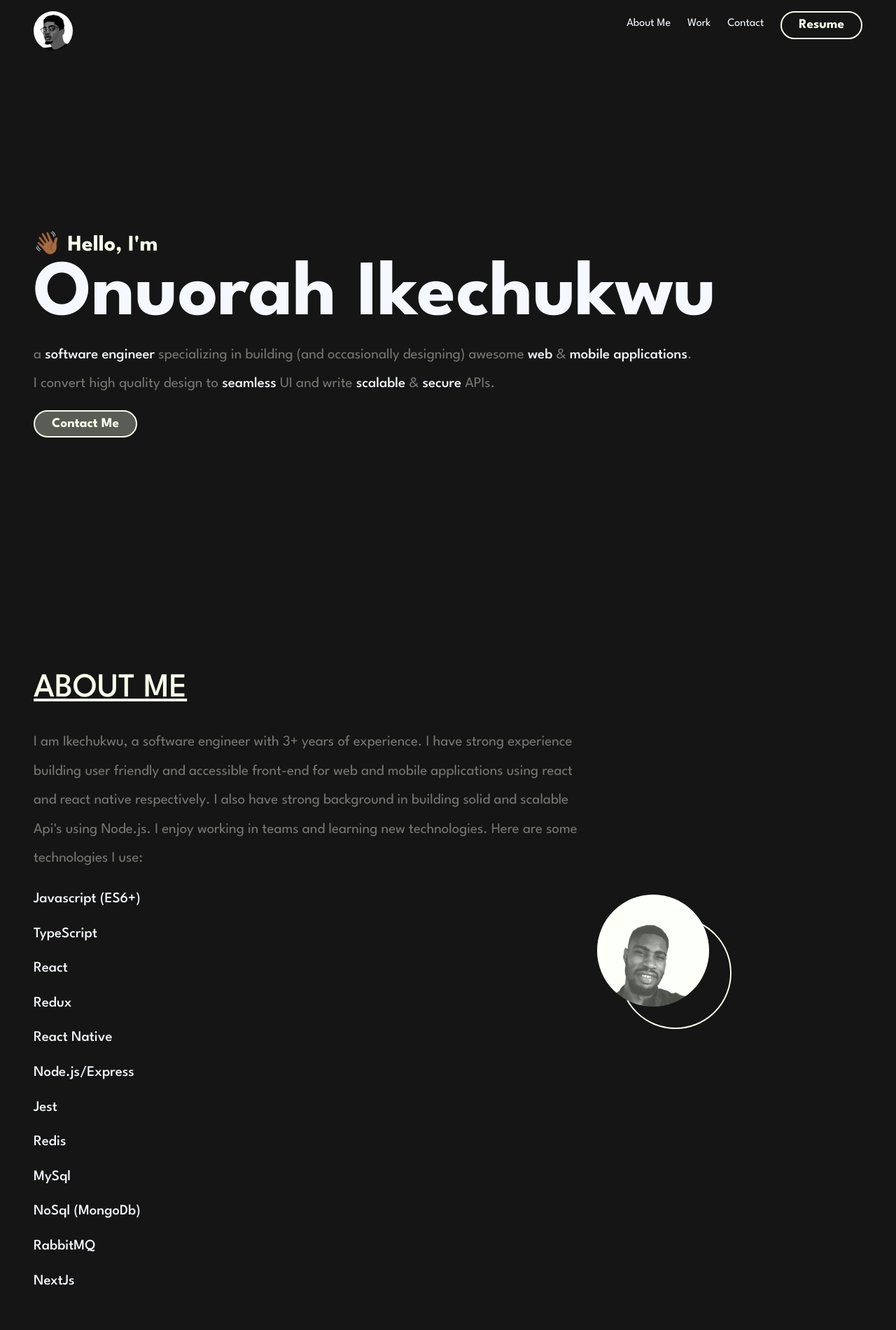
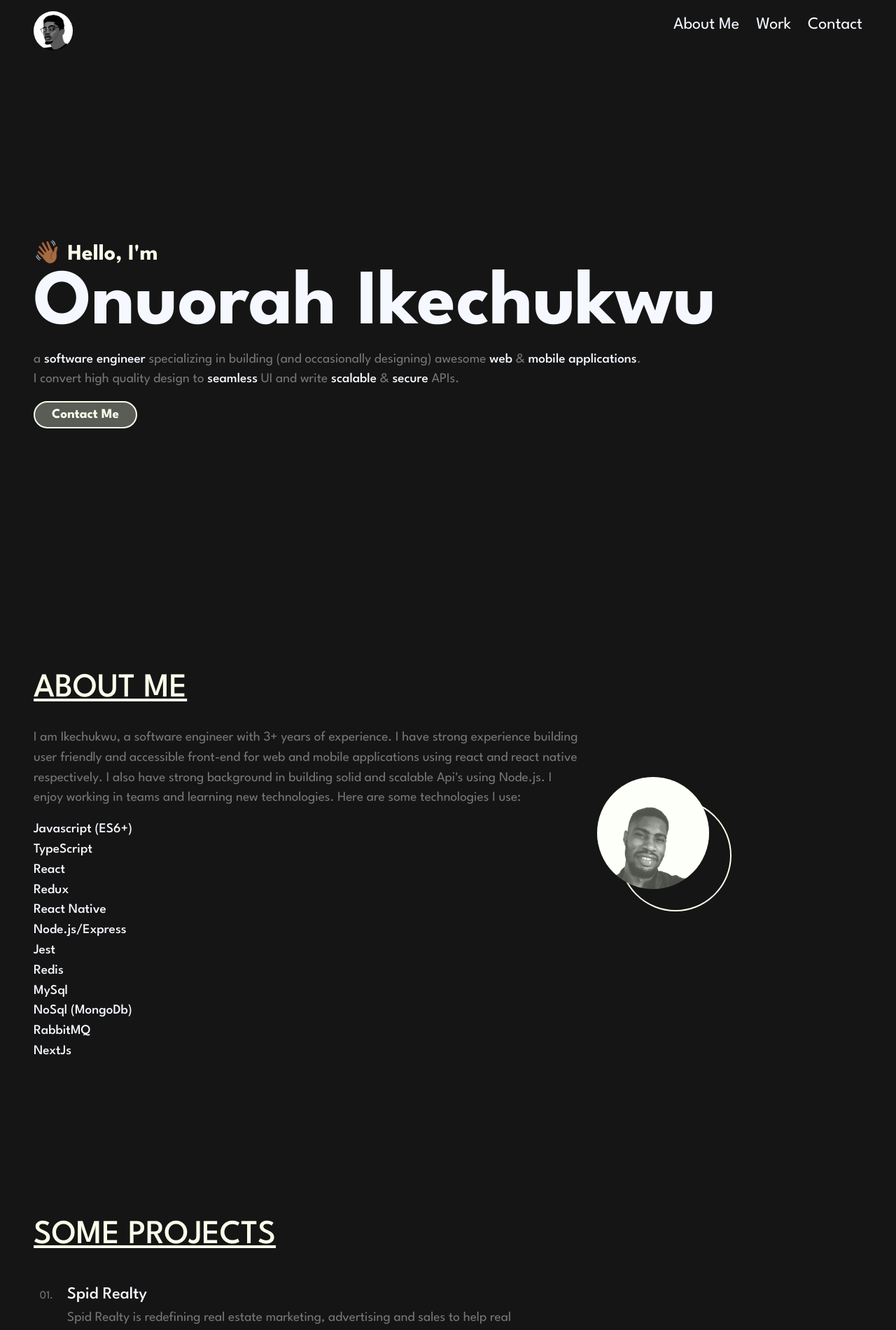
Before and after one commit to ikecodes/portfolio_v3, a React (Create React App) app: page / in a window 1280 px wide. Shown: the top 1900 px of the page at 70% size. Built offline with nearby package versions, Linux system fonts and the light colour scheme.

Commit message:
portfolio update

```diff
--- a/src/components/About.tsx
+++ b/src/components/About.tsx
@@ -110,10 +110,10 @@ const List = styled.ul`
   /* list-style-type: "</> "; */
   color: ${colors.dim};
   & div:not(:last-child) {
-    margin-bottom: 0.5rem;
+    /* margin-bottom: 0.5rem; */
   }
   & li {
-    font-size: 1rem;
+    font-size: 1rem !important;
   }
 `;
 const ListItem = styled.div`
--- a/src/components/Work.tsx
+++ b/src/components/Work.tsx
@@ -18,7 +18,7 @@ interface Props {
 const Work = () => {
   return (
     <div className='my-5' id='work'>
-      <Header>some projects i've worked on</Header>
+      <Header>some projects</Header>
       {/* <Ps>
         Please note the content for some of these have not been updated, but all
         funtionalities work.
--- a/src/index.css
+++ b/src/index.css
@@ -44,7 +44,7 @@ li,
 span,
 p {
   font-size: 1rem;
-  line-height: 2 !important;
+  line-height: 1.5 !important;
 }
 
 /* website scrollbar */
--- a/src/layouts/Nav.tsx
+++ b/src/layouts/Nav.tsx
@@ -4,10 +4,10 @@ import styled from "styled-components";
 import Logo from "../assets/images/head.jpg";
 import NavItemLg from "./NavItemLg";
 import menus from "../constants/menus";
-import Button from "../shared/Button";
+// import Button from "../shared/Button";
 import colors from "../constants/colors";
 import NavSm from "./NavSm";
-import urls from "../constants/urls";
+// import urls from "../constants/urls";
 import { motion } from "framer-motion";
 
 const Nav = () => {
@@ -71,9 +71,9 @@ const Nav = () => {
                 {menus.map((menu) => (
                   <NavItemLg key={menu.id} menu={menu} />
                 ))}
-                <a href={urls.resume} target='_blank' rel='noreferrer'>
+                {/* <a href={urls.resume} target='_blank' rel='noreferrer'>
                   <Button>resume</Button>
-                </a>
+                </a> */}
               </ul>
             </NavMenu>
           </motion.div>
--- a/src/layouts/NavItemLg.tsx
+++ b/src/layouts/NavItemLg.tsx
@@ -30,7 +30,7 @@ const NavItem = styled.li`
   /* align-items: center; */
   text-transform: capitalize;
   transform-origin: left;
-  font-size: 1rem;
+  font-size: 1.5rem;
   &:hover div {
     width: 100%;
     opacity: 1;
--- a/src/layouts/NavSm.tsx
+++ b/src/layouts/NavSm.tsx
@@ -29,11 +29,11 @@ const NavSm: React.FC<Props> = ({ isAnimating, setIsAnimating }) => {
               </Heading>
             </div>
           ))}
-          <Heading className='ms-3'>
+          {/* <Heading className='ms-3'>
             <a href={urls.resume} target='_blank' rel='noreferrer'>
               resume
             </a>
-          </Heading>
+          </Heading> */}
           <div className='ms-3 d-flex gap-3'>
             {/* <IconLink
               href={urls.email}
@@ -49,7 +49,7 @@ const NavSm: React.FC<Props> = ({ isAnimating, setIsAnimating }) => {
               rel='noreferrer'
               color={colors.light}
             >
-              <BsGithub size={25} />
+              <BsGithub size={30} />
             </IconLink>
             <IconLink
               href={urls.linkedin}
@@ -57,7 +57,7 @@ const NavSm: React.FC<Props> = ({ isAnimating, setIsAnimating }) => {
               rel='noreferrer'
               color={colors.light}
             >
-              <BsLinkedin size={25} />
+              <BsLinkedin size={30} />
             </IconLink>
             <IconLink
               href={urls.twitter}
@@ -65,7 +65,7 @@ const NavSm: React.FC<Props> = ({ isAnimating, setIsAnimating }) => {
               rel='noreferrer'
               color={colors.light}
             >
-              <BsTwitter size={25} />
+              <BsTwitter size={30} />
             </IconLink>
           </div>
         </NavContainer>
@@ -112,7 +112,7 @@ const Heading = styled.h1`
   color: ${colors.light};
   text-transform: capitalize;
   font-weight: 600 !important;
-  font-size: 2rem;
+  font-size: 2.5rem;
   & a,
   a:link {
     color: ${colors.primary};
--- a/src/shared/Text.tsx
+++ b/src/shared/Text.tsx
@@ -11,6 +11,6 @@ const Text: React.FC<Props> = ({ children }) => {
 };
 const Paragraph = styled.p`
   color: ${colors.dim};
-  font-size: 1.3rem;
+  font-size: 1.2rem;
 `;
 export default Text;
--- a/src/shared/WhiteHighlight.tsx
+++ b/src/shared/WhiteHighlight.tsx
@@ -10,6 +10,6 @@ const WhiteHighlight: React.FC<Props> = ({ children }) => {
 const HightLight = styled.span`
   color: ${colors.light};
   font-weight: 500;
-  font-size: 1.3rem;
+  font-size: 1.2rem;
 `;
 export default WhiteHighlight;
```
